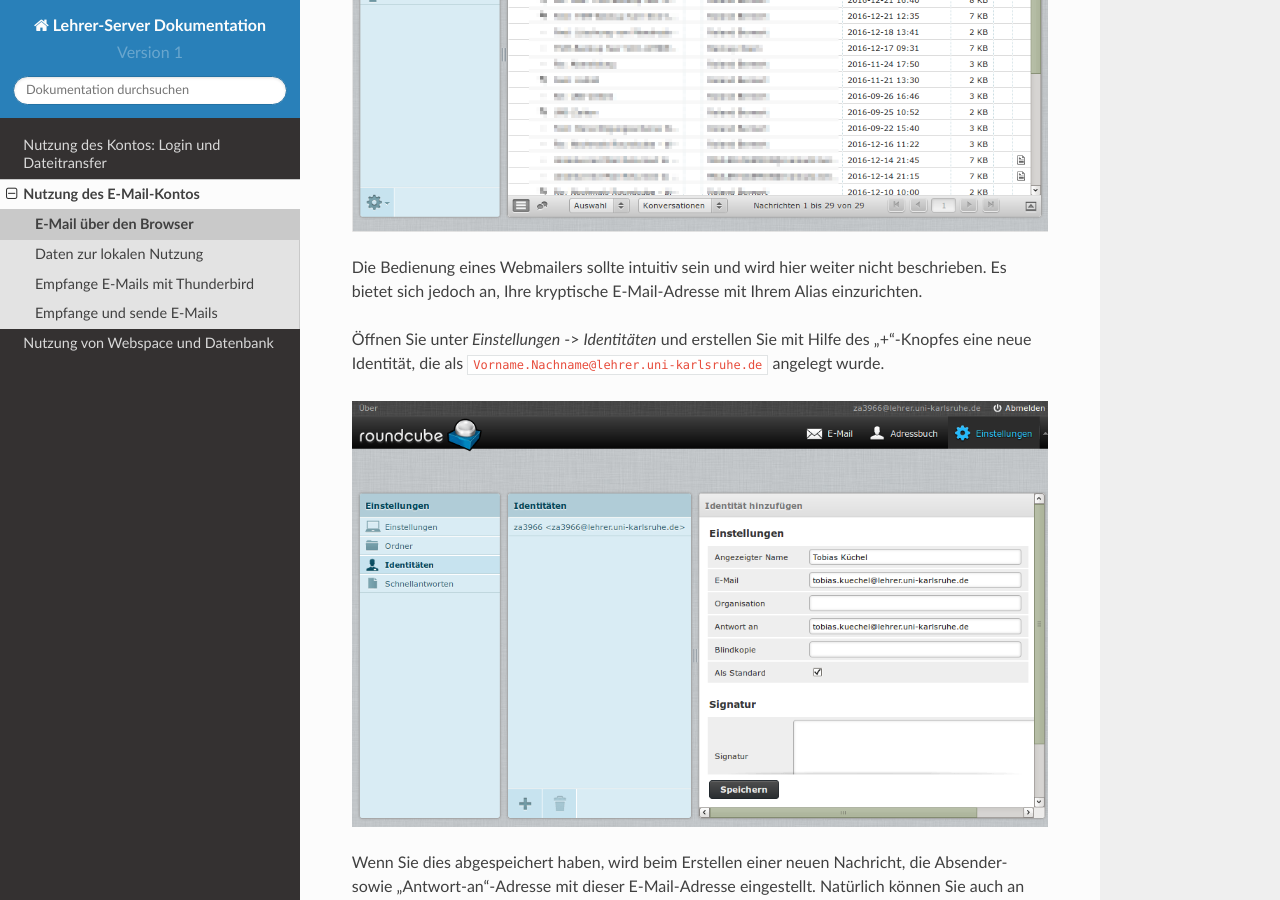
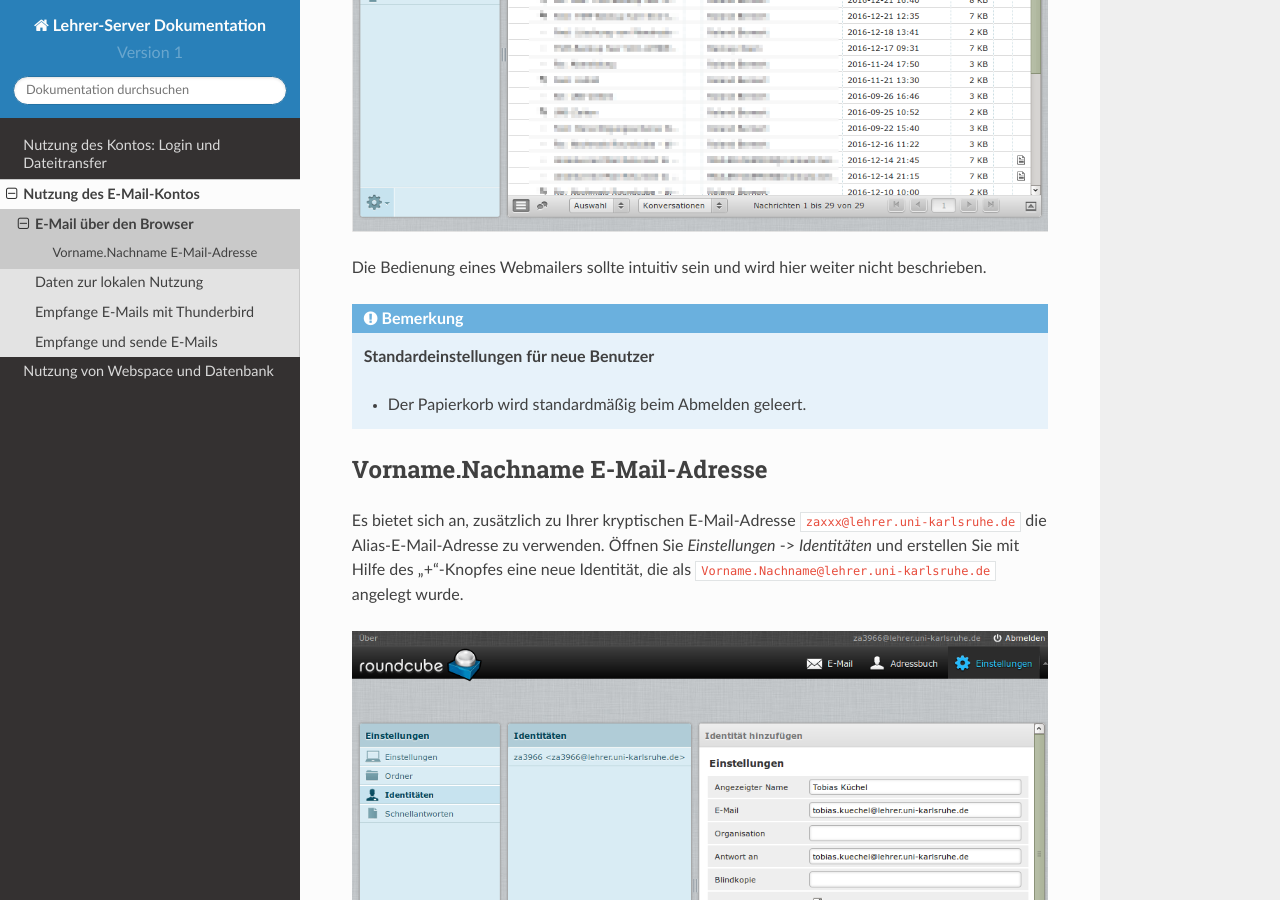
Before and after one commit to jolly-jump/za-docs, a Sphinx documentation site: the page built from source/email/webmail.rst, in a window 1280 px wide and 900 px high, scrolled down 935 px. Built offline with Sphinx 7.4.7 and the Read the Docs theme 2.0.0, drawn with Linux system fonts in a browser that asks for light colours.

Commit message:
info: roundcube standard should purge trash on exit

```diff
--- a/source/email/information.rst
+++ b/source/email/information.rst
@@ -39,3 +39,7 @@ SMTP-Server:
 
    Bitte sorgen Sie unbedingt dafür, dass Ihr E-Mail-Konto nicht
    überfüllt wird. Löschen Sie E-Mails und leeren Sie den Papierkorb.
+
+   Die Standardeinstellung für neue Nutzer, die sich im Webmailer
+   "Roundcube" anmelden ist, den Papierkorb bei Verlassen des
+   Webmailers zu leeren.
--- a/source/email/webmail.rst
+++ b/source/email/webmail.rst
@@ -17,11 +17,22 @@ Standardmäßig sehen Sie Ihren Posteingang.
 .. figure:: media/roundcube-defaultview.png
 
 Die Bedienung eines Webmailers sollte intuitiv sein und wird hier
-weiter nicht beschrieben. Es bietet sich jedoch an, Ihre kryptische
-E-Mail-Adresse mit Ihrem Alias einzurichten.
+weiter nicht beschrieben.
 
-Öffnen Sie unter *Einstellungen* -> *Identitäten* und erstellen Sie
-mit Hilfe des "+"-Knopfes eine neue Identität, die als
+.. note::
+
+   **Standardeinstellungen für neue Benutzer**
+
+   - Der Papierkorb wird standardmäßig beim Abmelden geleert.
+
+
+Vorname.Nachname E-Mail-Adresse
+===============================
+
+Es bietet sich an, zusätzlich zu Ihrer kryptischen E-Mail-Adresse
+``zaxxx@lehrer.uni-karlsruhe.de`` die Alias-E-Mail-Adresse zu
+verwenden. Öffnen Sie *Einstellungen* -> *Identitäten* und erstellen
+Sie mit Hilfe des "+"-Knopfes eine neue Identität, die als
 ``Vorname.Nachname@lehrer.uni-karlsruhe.de`` angelegt wurde.
 
 .. figure:: media/roundcube-identity-pretty.png
```
